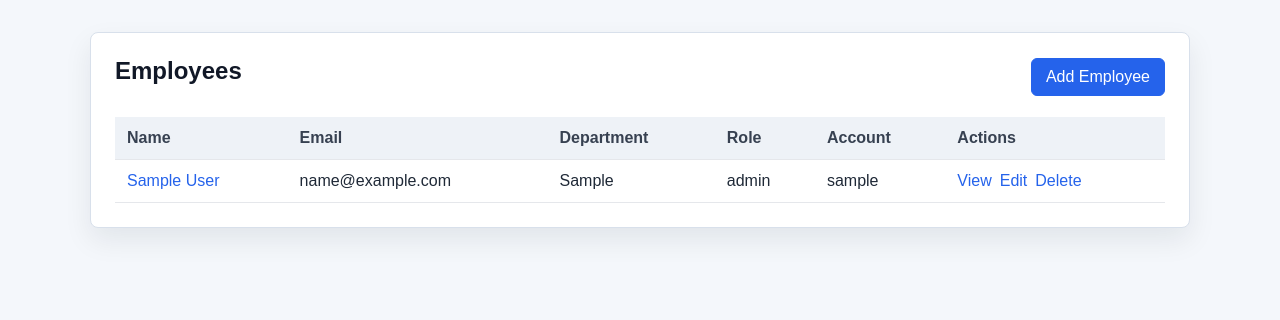
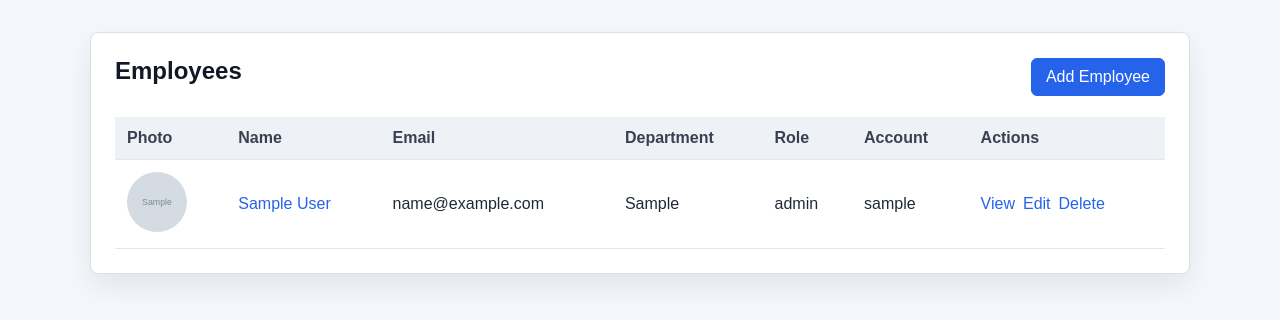
Before and after one commit to Manish-Gamare-Zapuza/Django-demo, a Django app: page /employees/ in a window 1280 px wide. Shown: the part 70-390 px from the top of the page. Run offline with Django 4.2, Linux system fonts and the light colour scheme; a user stored in the database is signed in; tables that the repository leaves empty hold one stand-in row (values such as "Sample post"); grey boxes marked "Sample" are stand-in pictures.

Commit message:
Add employee profile photo upload feature

```diff
--- a/config/settings.py
+++ b/config/settings.py
@@ -126,3 +126,8 @@ LOGIN_URL = 'login'
 # https://docs.djangoproject.com/en/4.2/ref/settings/#default-auto-field
 
 DEFAULT_AUTO_FIELD = 'django.db.models.BigAutoField'
+
+#for inserting profile pic of employee
+
+MEDIA_URL = "/media/"
+MEDIA_ROOT = BASE_DIR / "media"
--- a/config/urls.py
+++ b/config/urls.py
@@ -18,9 +18,20 @@ from django.contrib import admin
 from django.contrib.auth import views as auth_views
 from django.urls import include, path
 
+
+# NEW IMPORTS
+from django.conf import settings
+from django.conf.urls.static import static
+
 urlpatterns = [
     path('admin/', admin.site.urls),
     path('accounts/login/', auth_views.LoginView.as_view(), name='login'),
     path('accounts/logout/', auth_views.LogoutView.as_view(), name='logout'),
     path('', include('employees.urls')),
 ]
+
+
+
+# Serve uploaded media files during development
+if settings.DEBUG:
+    urlpatterns += static(settings.MEDIA_URL, document_root=settings.MEDIA_ROOT)
--- a/employees/forms.py
+++ b/employees/forms.py
@@ -18,6 +18,7 @@ class EmployeeForm(forms.ModelForm):
             'salary',
             'phone',
             'address',
+            'profile_photo',
         ]
         widgets = {
             'address': forms.Textarea(attrs={'rows': 3}),
--- a/employees/models.py
+++ b/employees/models.py
@@ -19,5 +19,12 @@ class Employee(models.Model):
     address = models.TextField(blank=True)
     date_hired = models.DateField(auto_now_add=True)
 
+    # This is my new field by Aman Sharma
+    profile_photo = models.ImageField(
+        upload_to="employee_photos/",
+        blank=True,
+        null=True
+    )
+
     def __str__(self):
         return f"{self.first_name} {self.last_name} - {self.role}"
--- a/employees/templates/employees/employee_list.html
+++ b/employees/templates/employees/employee_list.html
@@ -13,6 +13,8 @@
         <table>
             <thead>
                 <tr>
+                    <!-- Added by Aman Sharma -->
+                    <th>Photo</th>
                     <th>Name</th>
                     <th>Email</th>
                     <th>Department</th>
@@ -24,6 +26,24 @@
             <tbody>
                 {% for employee in employees %}
                     <tr>
+
+                        <!-- Added by Aman Sharma: Employee Profile Photo -->
+                        <td>
+                            {% if employee.profile_photo %}
+                                <img src="{{ employee.profile_photo.url }}"
+                                     alt="{{ employee.first_name }}"
+                                     width="60"
+                                     height="60"
+                                     style="border-radius:50%;object-fit:cover;">
+                            {% else %}
+                                <img src="https://ui-avatars.com/api/?name={{ employee.first_name }}+{{ employee.last_name }}&background=0D8ABC&color=fff"
+                                     alt="Default Avatar"
+                                     width="60"
+                                     height="60"
+                                     style="border-radius:50%;">
+                            {% endif %}
+                        </td>
+
                         <td>
                             <a href="{% url 'employee_detail' employee.pk %}">
                                 {{ employee.first_name }} {{ employee.last_name }}
--- a/employees/views.py
+++ b/employees/views.py
@@ -45,7 +45,7 @@ def employee_detail(request, pk):
 @login_required
 def employee_create(request):
     if request.method == 'POST':
-        form = EmployeeForm(request.POST)
+        form = EmployeeForm(request.POST, request.FILES)
         if form.is_valid():
             form.save()
             messages.success(request, 'Employee added successfully.')
@@ -64,7 +64,7 @@ def employee_update(request, pk):
     employee = get_object_or_404(Employee, pk=pk)
 
     if request.method == 'POST':
-        form = EmployeeForm(request.POST, instance=employee)
+        form = EmployeeForm(request.POST, request.FILES, instance=employee)
         if form.is_valid():
             form.save()
             messages.success(request, 'Employee updated successfully.')
```
Also changed, not shown: employees/templates/employees/employee_form.html (+15 -1 lines), employees/migrations/0002_employee_profile_photo.py (added), 1 other file.
